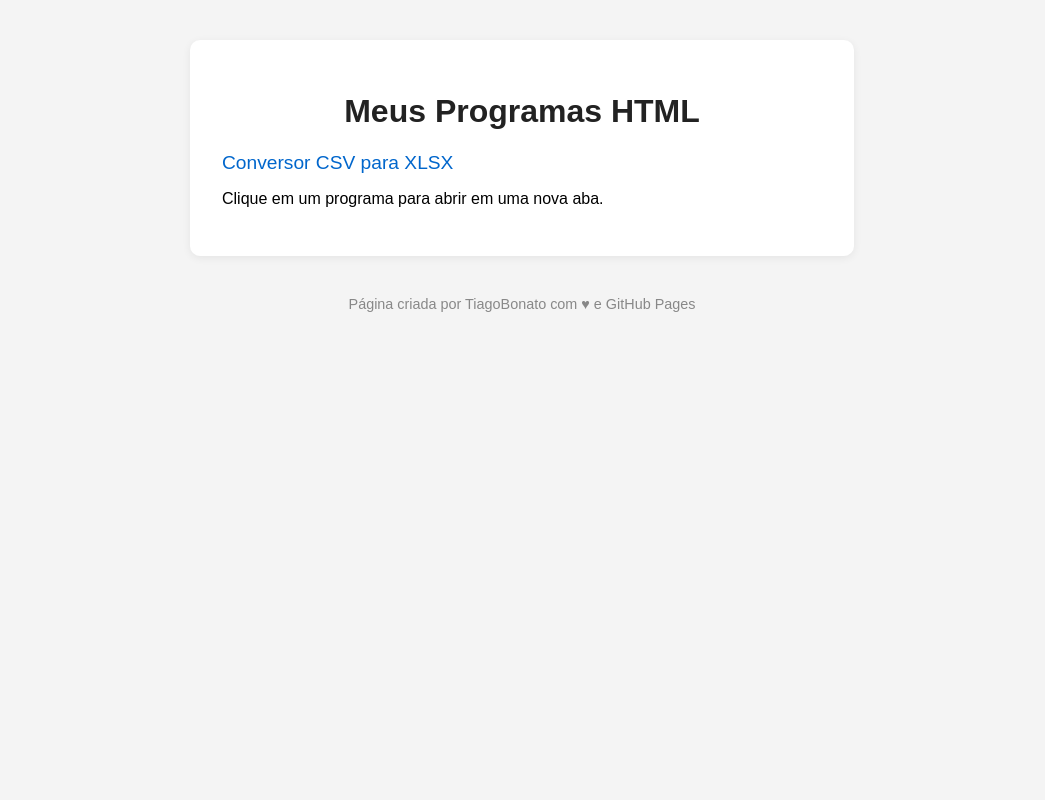
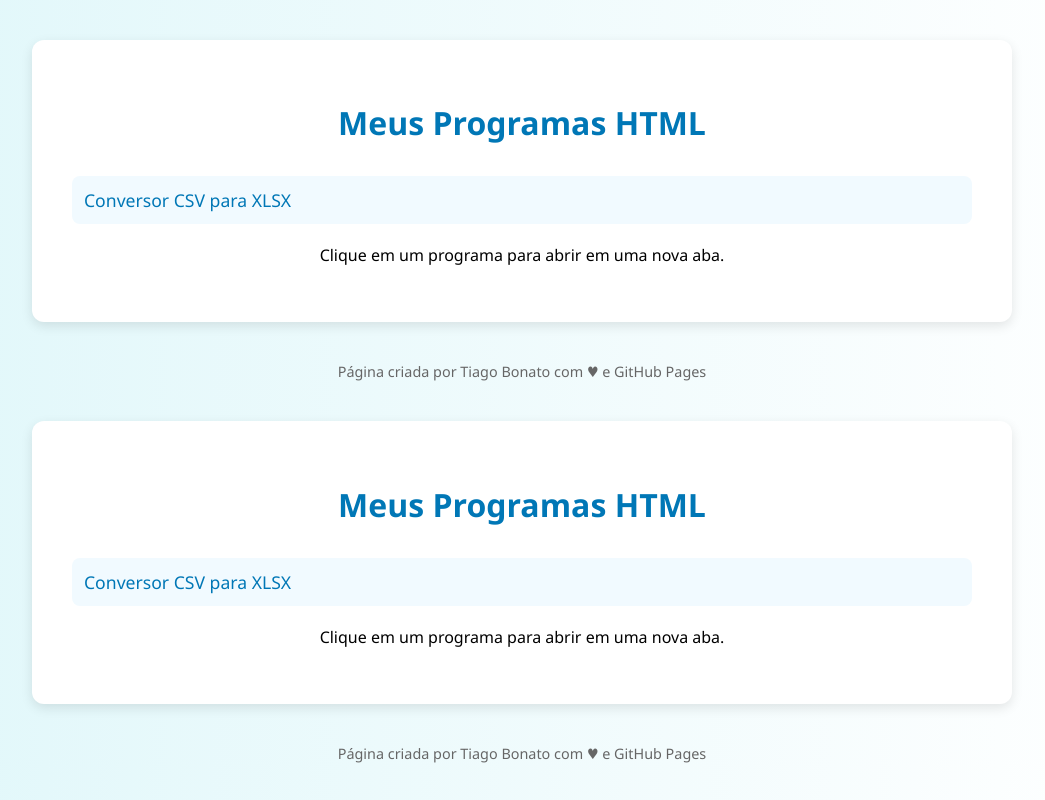
Before and after one commit to TiagoBonato/Programas-, a plain HTML site: page index.html in a window 1280 px wide. Shown: the whole page, without its empty margins (118-1163 px from the left). Drawn offline with Linux system fonts and the light colour scheme.

Commit message:
Update index.html

```diff
--- a/index.html
+++ b/index.html
@@ -1,32 +1,186 @@
+<!--
+  Este é o arquivo principal index.html que será carregado automaticamente pelo GitHub Pages.
+  Ele lista seus programas HTML e permite que você compartilhe com colegas.
+  Para adicionar mais programas, basta seguir os exemplos dentro da     <ul>
+       Lista de programas disponíveis. Cada <li> representa um programa.
+  <!--Para modificar o estilo, altere o conteúdo dentro da   <style>
+    Estilos visuais da página: cores, fontes, layout */
+     Você pode alterar cores, fontes e espaçamentos aqui para personalizar o visual-->
+
 <!DOCTYPE html>
 <html lang="pt-BR">
 <head>
+  <!-- Cabeçalho da página: define codificação, título e estilos -->
     <meta charset="UTF-8">
-    <title>Meus Programas HTML</title>
+  <!-- Define a codificação de caracteres para UTF-8 -->
+  <title>Meus Programas HTML - Tiago Bonato</title>
+  <meta name="viewport" content="width=device-width, initial-scale=1.0">
     <style>
-      body { font-family: Arial, sans-serif; background: #f4f4f4; margin: 0; padding: 0; }
-      .container { max-width: 600px; margin: 40px auto; background: #fff; padding: 32px; border-radius: 10px; box-shadow: 0 2px 8px #0001; }
-      h1 { text-align: center; color: #222; }
-      ul { list-style: none; padding: 0; }
-      li { margin: 16px 0; }
-      a { text-decoration: none; color: #0066cc; font-size: 1.2em; }
-      a:hover { text-decoration: underline; }
-      .footer { text-align: center; color: #888; margin-top: 32px; font-size: 0.9em; }
+    /* Estilos visuais da página: cores, fontes, layout */
+    /* Você pode alterar cores, fontes e espaçamentos aqui para personalizar o visual */
+    body {
+      font-family: 'Segoe UI', Tahoma, Geneva, Verdana, sans-serif;
+      background: linear-gradient(to right, #e0f7fa, #ffffff);
+      margin: 0;
+      padding: 0;
+    }
+    .container {
+      max-width: 900px;
+      margin: 40px auto;
+      background: #fff;
+      padding: 40px;
+      border-radius: 12px;
+      box-shadow: 0 4px 12px rgba(0,0,0,0.1);
+    }
+    h1 {
+      text-align: center;
+      color: #0077b6;
+      margin-bottom: 32px;
+    }
+    ul {
+      list-style: none;
+      padding: 0;
+    }
+    li {
+      margin: 20px 0;
+      padding: 12px;
+      background: #f1faff;
+      border-radius: 8px;
+      transition: background 0.3s ease;
+    }
+    li:hover {
+      background: #e0f0ff;
+    }
+    a {
+      text-decoration: none;
+      color: #0077b6;
+      font-size: 1.1em;
+      display: block;
+    }
+    a:hover {
+      color: #023e8a;
+      text-decoration: underline;
+    }
+    .footer {
+      text-align: center;
+      color: #666;
+      margin-top: 40px;
+      font-size: 0.9em;
+    }
   </style>
 </head>
 <body>
+  <!-- Corpo da página: conteúdo visível para o usuário -->
     <div class="container">
+    <!-- Container centralizado com fundo branco e sombra -->
         <h1>Meus Programas HTML</h1>
+    <!-- Título principal da página -->
         <ul>
-        <li><a href="programas/Conversor CSV para XLSX/" target="_blank">Conversor CSV para XLSX</a></li>
-        <!--<li><a href="programas/Gerador Código SN RN/" target="_blank">Gerador Código SN RN</a></li>-->
-        <!-- Para adicionar mais programas, basta colocar mais linhas assim: -->
-        <!-- <li><a href="programas/NOME DA PASTA/" target="_blank">NOME DO PROGRAMA</a></li> -->
+      <!-- Lista de programas disponíveis. Cada <li> representa um programa. -->
+      <li><a href="programas/Conversor%20CSV%20para%20XLSX/index.html" target="_blank">Conversor CSV para XLSX</a></li>
+      <!--<li><a href="programas/Gerador%20C%C3%B3digo%20SN%20RN/index.html" target="_blank">Gerador Código SN RN</a></li>-->
     </ul>
-      <p>Clique em um programa para abrir em uma nova aba.</p>
+        <p style="text-align:center;">
+      Clique em um programa para abrir em uma nova aba.
+      <!-- Esta mensagem orienta o usuário sobre como usar os links -->
+    </p>
   </div>
     <div class="footer">
-      Página criada por TiagoBonato com ♥ e GitHub Pages
+    <!-- Rodapé da página com créditos -->
+    Página criada por Tiago Bonato com ♥ e GitHub Pages
   </div>
 </body>
 </html>
+<!--
+  Este é o arquivo principal index.html que será carregado automaticamente pelo GitHub Pages.
+  Ele lista seus programas HTML e permite que você compartilhe com colegas.
+  Para adicionar mais programas, basta seguir os exemplos dentro da     <ul>
+       Lista de programas disponíveis. Cada <li> representa um programa.
+  <!--Para modificar o estilo, altere o conteúdo dentro da   <style>
+    Estilos visuais da página: cores, fontes, layout */
+     Você pode alterar cores, fontes e espaçamentos aqui para personalizar o visual-->
+
+<!DOCTYPE html>
+<html lang="pt-BR">
+<head>
+  <!-- Cabeçalho da página: define codificação, título e estilos -->
+    <meta charset="UTF-8">
+  <!-- Define a codificação de caracteres para UTF-8 -->
+  <title>Meus Programas HTML - Tiago Bonato</title>
+  <meta name="viewport" content="width=device-width, initial-scale=1.0">
+    <style>
+    /* Estilos visuais da página: cores, fontes, layout */
+    /* Você pode alterar cores, fontes e espaçamentos aqui para personalizar o visual */
+    body {
+      font-family: 'Segoe UI', Tahoma, Geneva, Verdana, sans-serif;
+      background: linear-gradient(to right, #e0f7fa, #ffffff);
+      margin: 0;
+      padding: 0;
+    }
+    .container {
+      max-width: 900px;
+      margin: 40px auto;
+      background: #fff;
+      padding: 40px;
+      border-radius: 12px;
+      box-shadow: 0 4px 12px rgba(0,0,0,0.1);
+    }
+    h1 {
+      text-align: center;
+      color: #0077b6;
+      margin-bottom: 32px;
+    }
+    ul {
+      list-style: none;
+      padding: 0;
+    }
+    li {
+      margin: 20px 0;
+      padding: 12px;
+      background: #f1faff;
+      border-radius: 8px;
+      transition: background 0.3s ease;
+    }
+    li:hover {
+      background: #e0f0ff;
+    }
+    a {
+      text-decoration: none;
+      color: #0077b6;
+      font-size: 1.1em;
+      display: block;
+    }
+    a:hover {
+      color: #023e8a;
+      text-decoration: underline;
+    }
+    .footer {
+      text-align: center;
+      color: #666;
+      margin-top: 40px;
+      font-size: 0.9em;
+    }
+  </style>
+</head>
+<body>
+  <!-- Corpo da página: conteúdo visível para o usuário -->
+    <div class="container">
+    <!-- Container centralizado com fundo branco e sombra -->
+        <h1>Meus Programas HTML</h1>
+    <!-- Título principal da página -->
+        <ul>
+      <!-- Lista de programas disponíveis. Cada <li> representa um programa. -->
+      <li><a href="programas/Conversor%20CSV%20para%20XLSX/index.html" target="_blank">Conversor CSV para XLSX</a></li>
+      <!--<li><a href="programas/Gerador%20C%C3%B3digo%20SN%20RN/index.html" target="_blank">Gerador Código SN RN</a></li>-->
+    </ul>
+        <p style="text-align:center;">
+      Clique em um programa para abrir em uma nova aba.
+      <!-- Esta mensagem orienta o usuário sobre como usar os links -->
+    </p>
+  </div>
+    <div class="footer">
+    <!-- Rodapé da página com créditos -->
+    Página criada por Tiago Bonato com ♥ e GitHub Pages
+  </div>
+</body>
+</html>
```
Lines whose indentation alone changed are shown as unchanged.
